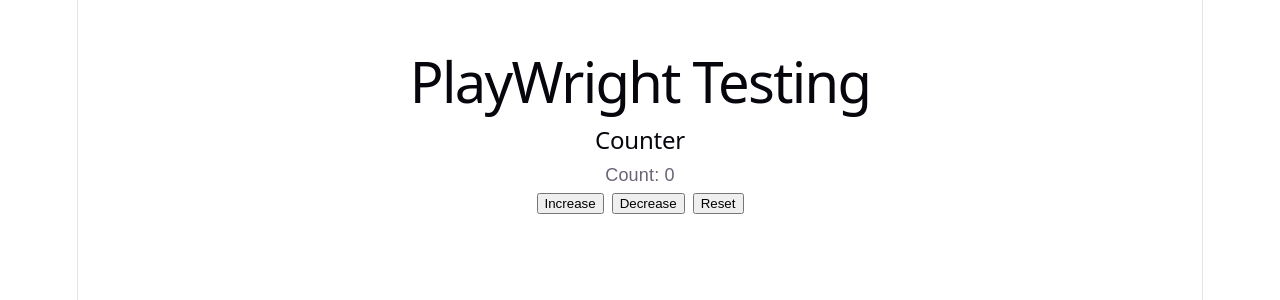
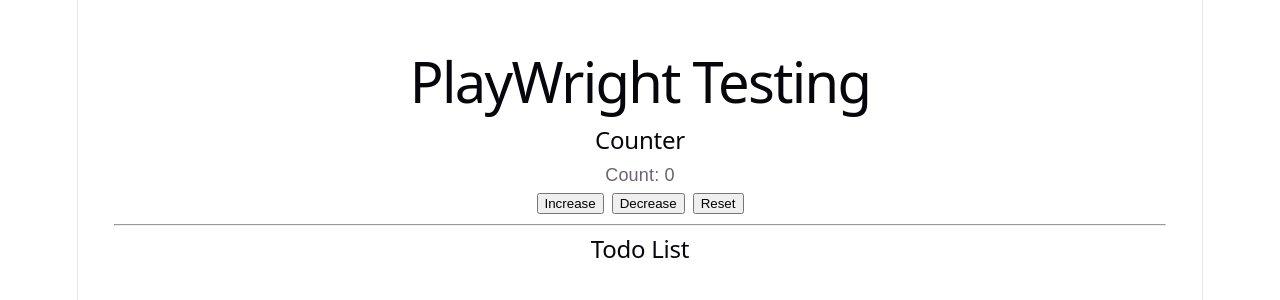
Before and after one commit to dileepapeiris/playwright-qa-automation, a React (Vite) app: page / in a window 1280 px wide. Shown: the top 300 px of the page. Built offline with nearby package versions, Linux system fonts and the light colour scheme.

Commit message:
add Todo List section skeleton

```diff
--- a/src/App.tsx
+++ b/src/App.tsx
@@ -14,6 +14,12 @@
         <button onClick={() => setCount(count - 1)} style={{ marginLeft: "8px" }}>Decrease</button>
         <button onClick={() => setCount(0)} style={{ marginLeft: "8px" }}>Reset</button>
       </section>
+
+      <hr />
+
+      <section>
+        <h2>Todo List</h2>
+      </section>
     </div>
   );
 }
```
